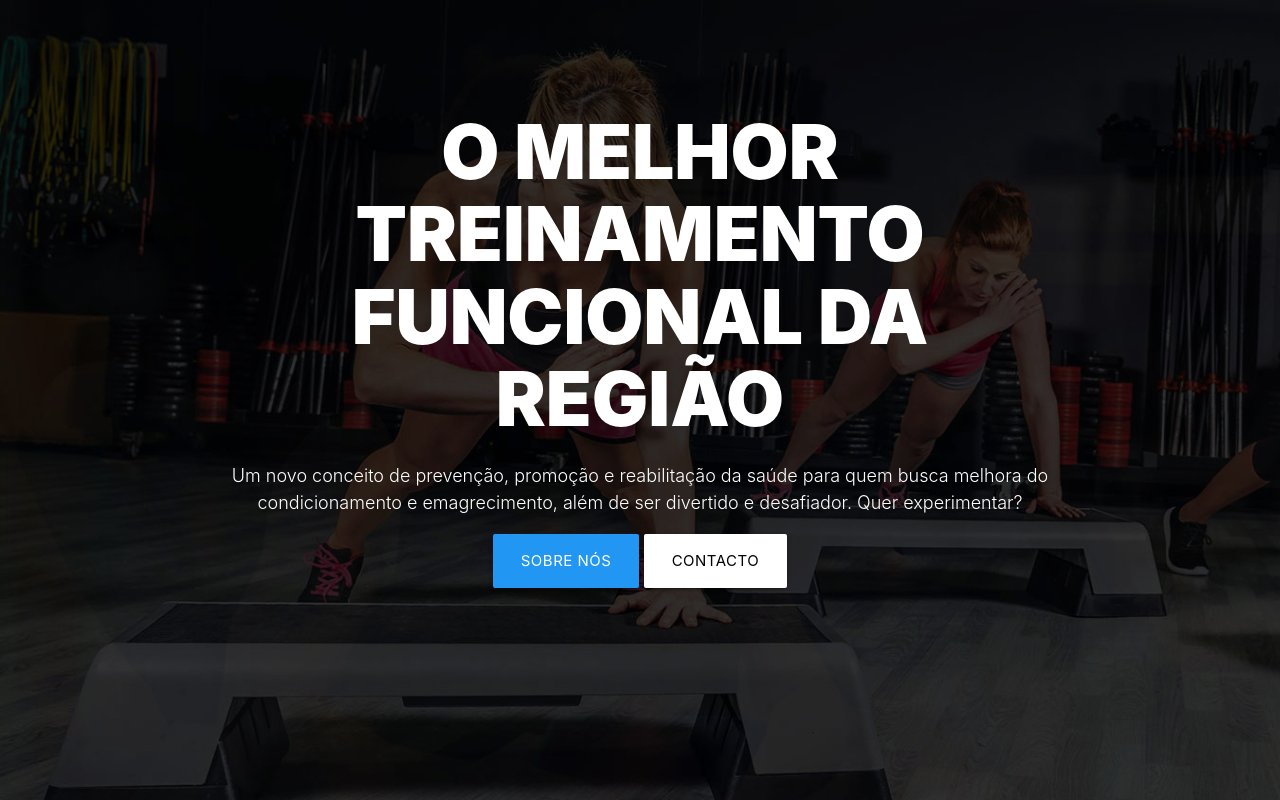
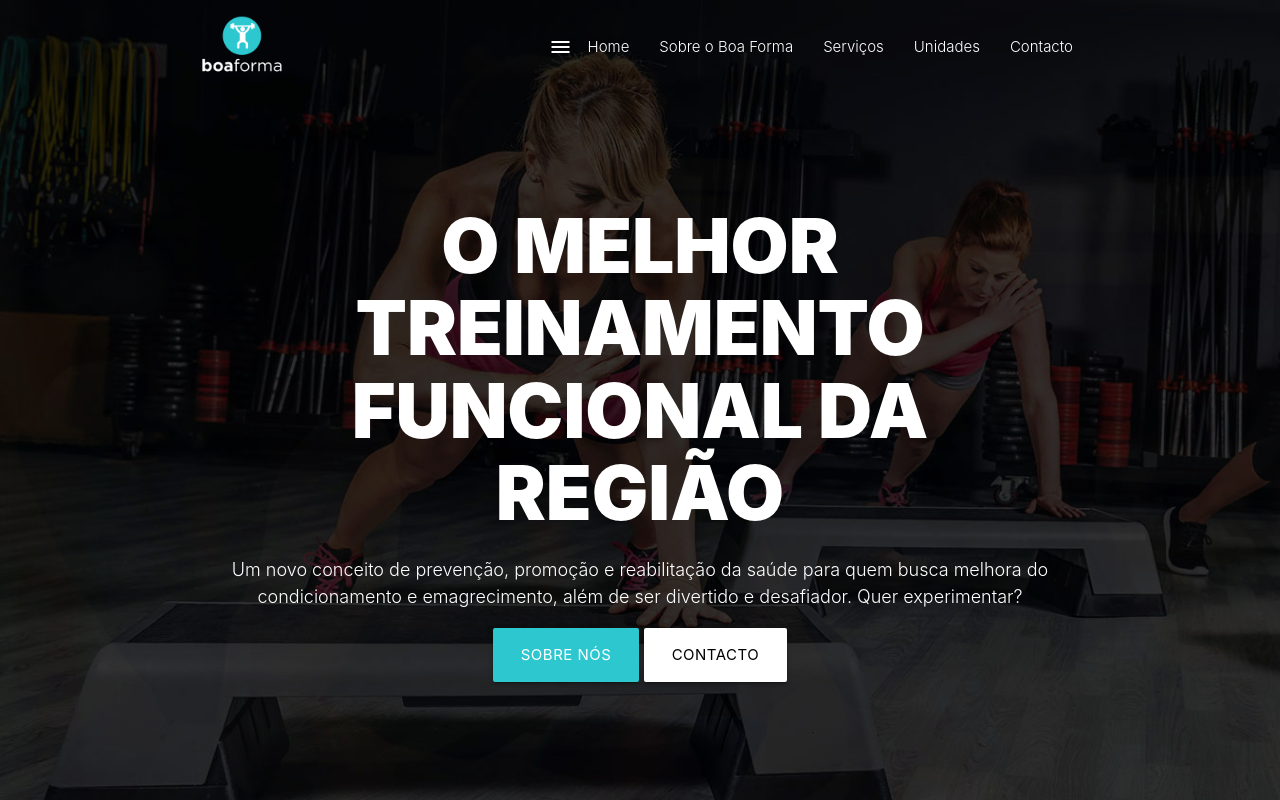
Before and after one commit to NicolauAlfredo/centro-boaforma, a plain HTML site: page index.html in a window 1280 px wide. Drawn offline with Linux system fonts and the light colour scheme.

Commit message:
Criando o menu

```diff
--- a/css/style.css
+++ b/css/style.css
@@ -6,6 +6,12 @@ html, body {
 
 .bloco {
     height: 100%;
+    padding-top: 94px;
+}
+
+/* COLORS */
+.blue-logo {
+    background-color: #2DC7D0;
 }
 
 /* HOME */
@@ -58,3 +64,64 @@ html, body {
         font-size: 5rem;
     }
 }
+
+/* LOGO */
+.logo_text {
+    font-size: 0;
+    margin: 0;
+}
+
+.logo_img {
+    width: 100px;
+    margin-top: 15px;
+}
+
+
+/* CUSTOM */
+
+nav {
+    color: #fff;
+    background-color: #ee6e73;
+    width: 100%;
+    height: 94px;
+    line-height: 94px;
+  }
+
+  nav.nav-extended .nav-wrapper {
+    min-height: 94px;
+    height: auto;
+  }
+
+nav i,
+nav [class^="mdi-"], nav [class*="mdi-"],
+nav i.material-icons {
+  display: block;
+  font-size: 24px;
+  height: 94px;
+  line-height: 94px;
+}
+
+.sidenav {
+    background: url('../img/textura2.png');
+  }
+
+.sidenav li>a {
+    color: #fff;
+    font-weight: 100;
+}
+/* MENU */
+
+  .navbar-fixed {
+    position: absolute;
+    height: 94px;
+    z-index: 997;
+  }
+
+  .navbar {
+    background-color: transparent;
+  }
+
+  .navbar ul a:hover {
+    background-color: transparent;
+    color: #2DC7D0;
+}
--- a/index.html
+++ b/index.html
@@ -17,23 +17,62 @@
     <link rel="stylesheet" href="css/style.css">
 </head>
 <body>
+    <header>
+        <!-- MENU MOBILE -->
+        <ul class="sidenav" id="menu-mobile">
+            <li><a href="">Home</a></li>
+            <li><a href="">Sobre o Boa Forma</a></li>
+            <li><a href="">Serviços</a></li>
+            <li><a href="">Unidades</a></li>
+            <li><a href="">Contacto</a></li>
+        </ul>
+
+        <div class="navbar-fixed">
+            <nav class="navbar z-depth-0">
+                <div class="nav-wrapper container">
+                    <h1 class="logo_text">Centro Boa Forma - Seu espaço de saúde</h1>
+                    <a href="#"> <img class="logo_img" src="img/logo.png" alt="Centro Boa Forma"> </a>
+
+                    <ul class="right light hide-on-med-and-down">
+                        <li><a href="">Home</a></li>
+                        <li><a href="">Sobre o Boa Forma</a></li>
+                        <li><a href="">Serviços</a></li>
+                        <li><a href="">Unidades</a></li>
+                        <li><a href="">Contacto</a></li>
+                    </ul>
+
+                    <a href="#" data-activates="menu-mobile" class="button-collapse right">
+                        <i class="material-icons">menu</i>
+                    </a>
+                </div>
+            </nav>
+        </div>
+    </header>
 
     <section class="home bloco">
         <div class="row container banner">
             <div class="col s12 center">
                 <h2 class="white-text">O melhor treinamento funcional da região</h2>
                 <p class="white-text light">Um novo conceito de prevenção, promoção e reabilitação da saúde para quem busca melhora do condicionamento e emagrecimento, além de ser divertido e desafiador. Quer experimentar?</p>
-                <div class="row botoes">
-                    <a href="" class="btn btn-large blue">Sobre nós</a>
+                <div class="row">
+                    <a href="" class="btn btn-large blue-logo">Sobre nós</a>
                     <a href="" class="btn btn-large white black-text">Contacto</a>
                 </div>
         </div>
         </div>
     </section>
 
-    <!-- JQUERY CSS -->
+    <!-- JQUERY -->
     <script src="js/jquey-3.6.0.min.js"> </script>
     <!-- MATERIALIZE CSS -->
     <script src="js/materialize.js"> </script>
+
+    <!-- JAVASCRIPT-->
+    <script>
+        $(document).ready(function() {
+            // MENU MOBILE
+            $(".button-collapse").sidenav()
+        })
+    </script>
 </body>
 </html>
```
